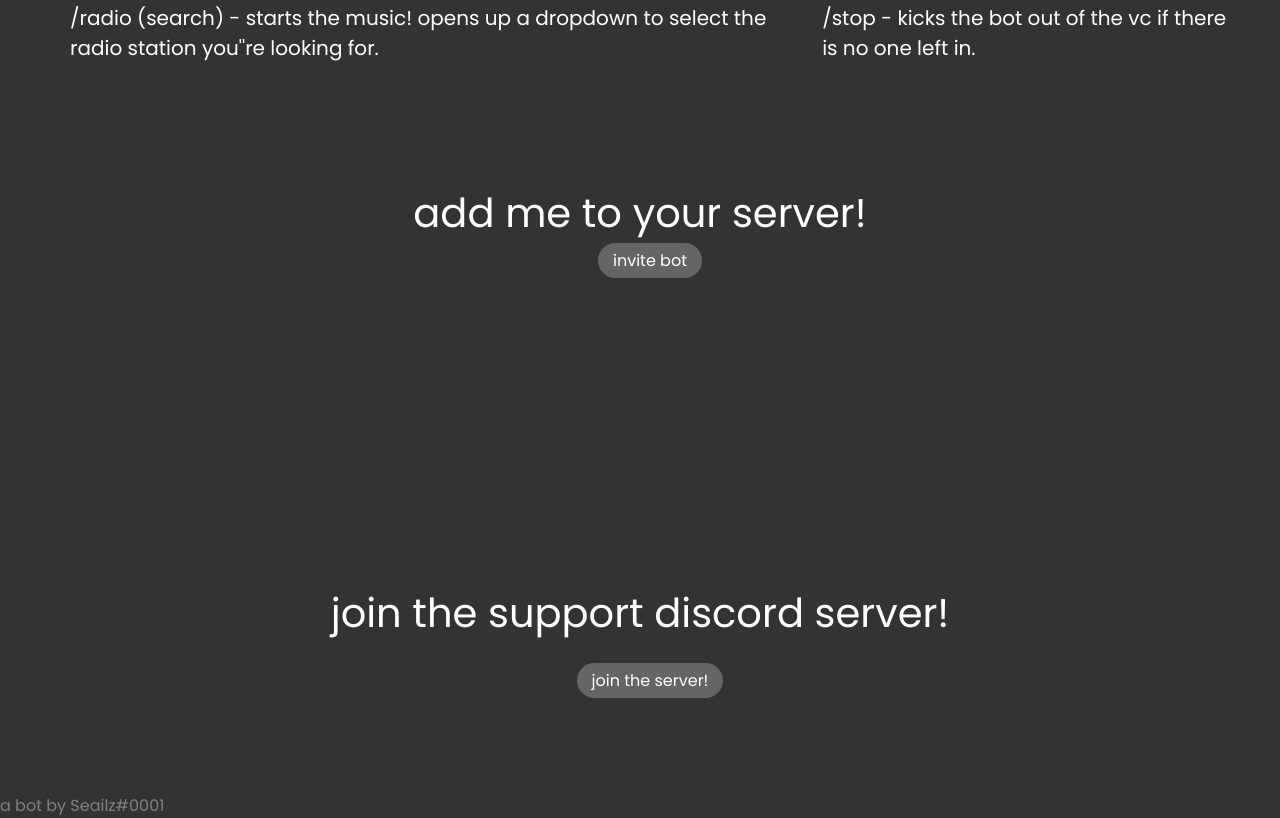
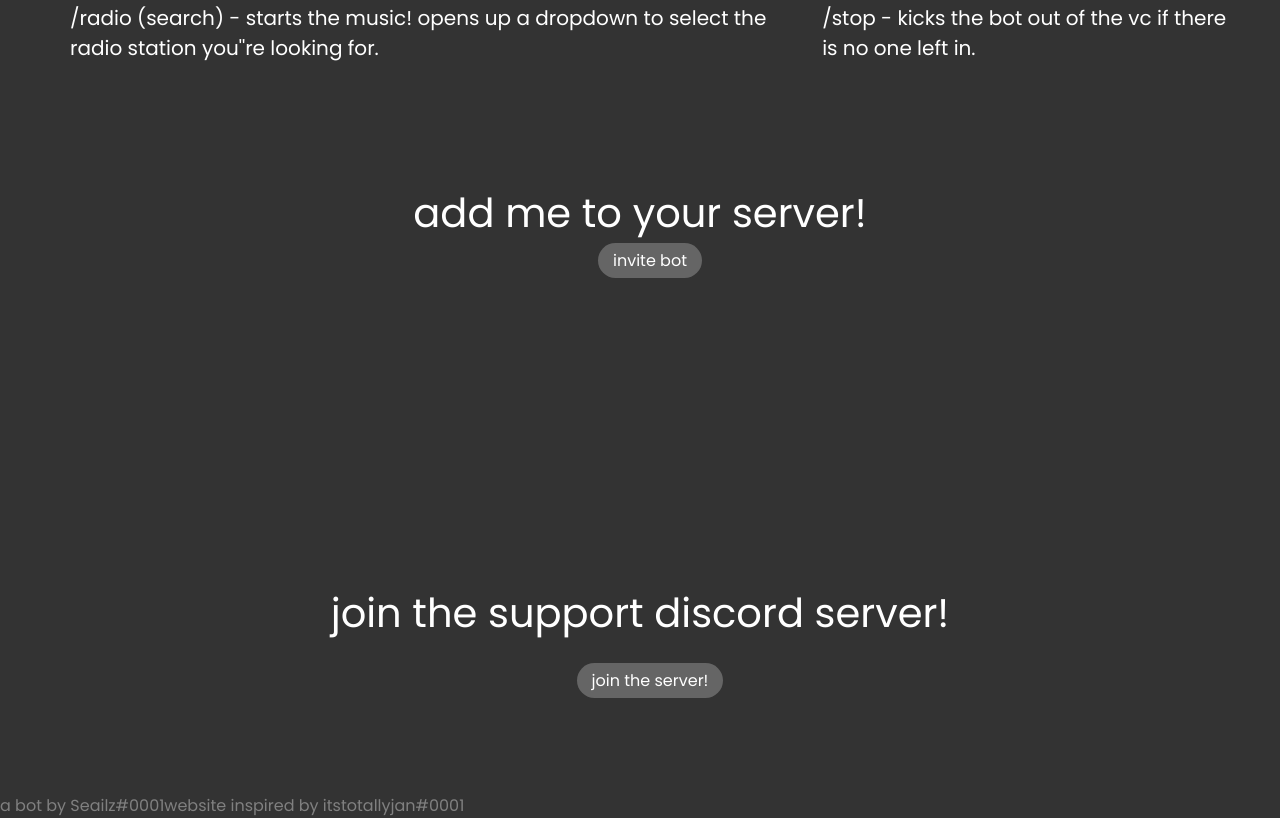
Before and after one commit to ice-games/Typercord.ssite, a plain HTML site: page index.html in a window 1280 px wide. Shown: the part 707-1525 px from the top of the page. Drawn offline with Linux system fonts and the light colour scheme.

```diff
--- a/index.html
+++ b/index.html
@@ -42,5 +42,6 @@
     </body>
     <footer style="position:absolute; display:flex; justify-content: center; align-items: flex-end; margin:100px 0px">
         <p style="color:gray">a bot by Seailz#0001</p>
+        <p style="color:gray">website inspired by itstotallyjan#0001</p>
     </footer>
 </html>
```
